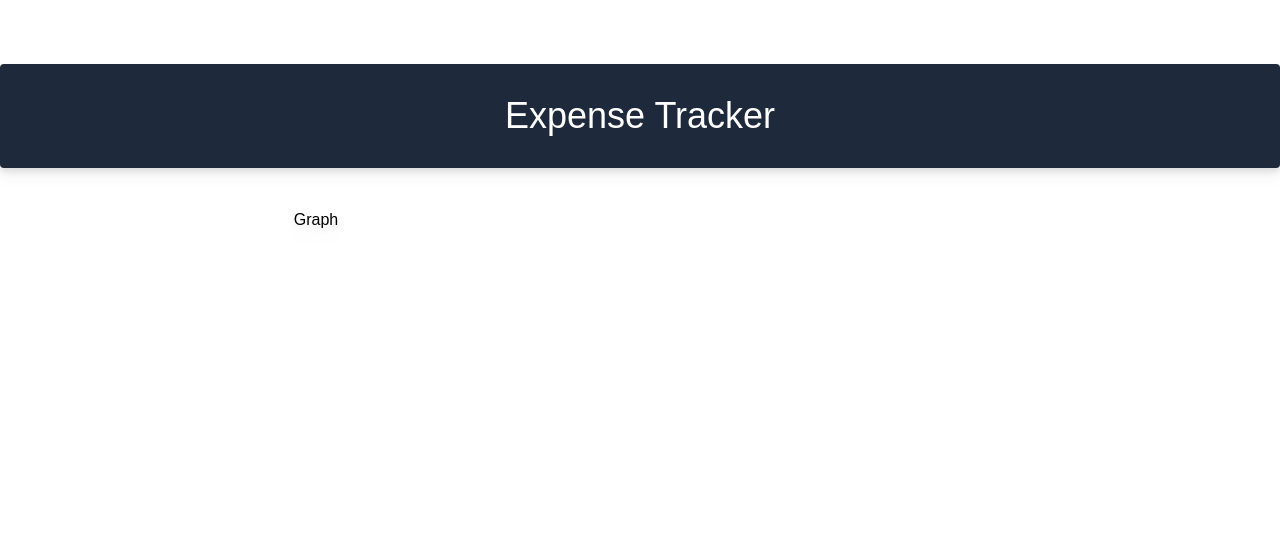
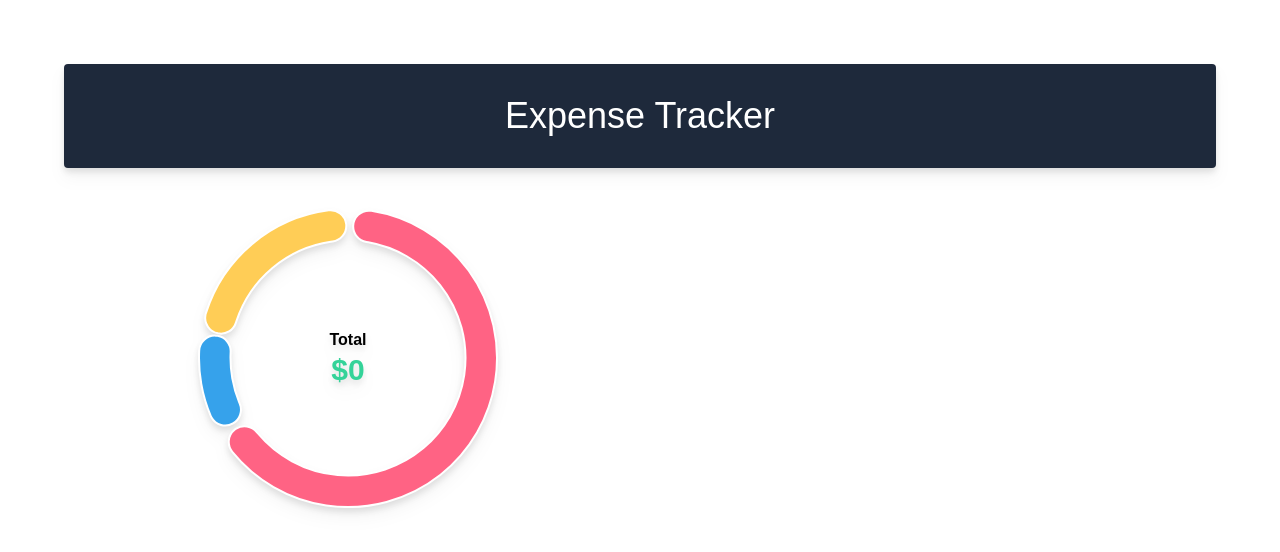
Before and after one commit to sadeepfernando/Expense-Tracker, a React (Create React App) app in the folder front-end/: page / in a window 1280 px wide. Shown: the top 552 px of the page. Built offline with nearby package versions, Linux system fonts and the light colour scheme.

Commit message:
created the doughnut chart

```diff
--- a/front-end/package.json
+++ b/front-end/package.json
@@ -6,7 +6,9 @@
     "@testing-library/jest-dom": "^5.17.0",
     "@testing-library/react": "^13.4.0",
     "@testing-library/user-event": "^13.5.0",
+    "chart.js": "^4.4.3",
     "react": "^18.3.1",
+    "react-chartjs-2": "^5.2.0",
     "react-dom": "^18.3.1",
     "react-scripts": "5.0.1",
     "web-vitals": "^2.1.4"
--- a/front-end/src/App.css
+++ b/front-end/src/App.css
@@ -30,3 +30,13 @@
 .bg-purple{
   background-color: var(--color-purple);
 }
+
+.chart .title{
+  position: absolute;
+  top: 40%;
+  left: 0;
+  right: 0;
+  margin-left: auto;
+  margin-right: auto;
+
+}
--- a/front-end/src/App.js
+++ b/front-end/src/App.js
@@ -1,12 +1,12 @@
 import './App.css';
-import Graph from './components/Graph';
+import Graph from './Components/Graph';
 
 
 
 function App() {
   return (
     <div className="App">
-      <div className="container mx-auto max-w-7xl text-center drop-shadow-lg text-grey-800">
+      <div className="container mx-auto max-w-6xl text-center drop-shadow-lg text-grey-800">
       <h1 className="text-4xl py-8 mb-10 bg-slate-800 text-white rounded">Expense Tracker</h1>
 
       {/* Grid colunms */}
--- a/front-end/src/components/Graph.js
+++ b/front-end/src/components/Graph.js
@@ -1,9 +1,50 @@
-import React from 'react'
+import React from 'react';
+import { Doughnut } from 'react-chartjs-2';
+import { Chart, ArcElement } from 'chart.js';
+
+Chart.register(ArcElement);
+
+const data = {
+
+
+};
+
+const config = {
+  data : {
+    datasets: [{
+      label: 'My First Dataset',
+      data: [300, 50, 100],
+      backgroundColor: [
+        'rgb(255, 99, 132)',
+        'rgb(54, 162, 235)',
+        'rgb(255, 205, 86)'
+      ],
+      hoverOffset: 4,
+      borderRadius : 20,
+      spacing : 5
+    }]
+  },
+  options :{
+    cutout :115
+  }
+}
 
 const Graph = () => {
   return (
-    <div>
-      Graph
+    <div className='flex jutify-content max-w-xs mx-auto'>
+      <div className='item'>
+        <div className='chart relative'>
+
+          <Doughnut {...config}></Doughnut>
+          <h3 className='mb-4 font-bold title'>Total
+            <span className='block text-3xl text-emerald-400'>${0}</span></h3>
+
+        </div>
+        <div className='flex flex-col py-10 gap-4'>
+          {/* labels */}
+        </div>
+      </div>
+
     </div>
   )
 }
```
Also changed, not shown: 1 other file (tests, documents, lock files or other folders).
